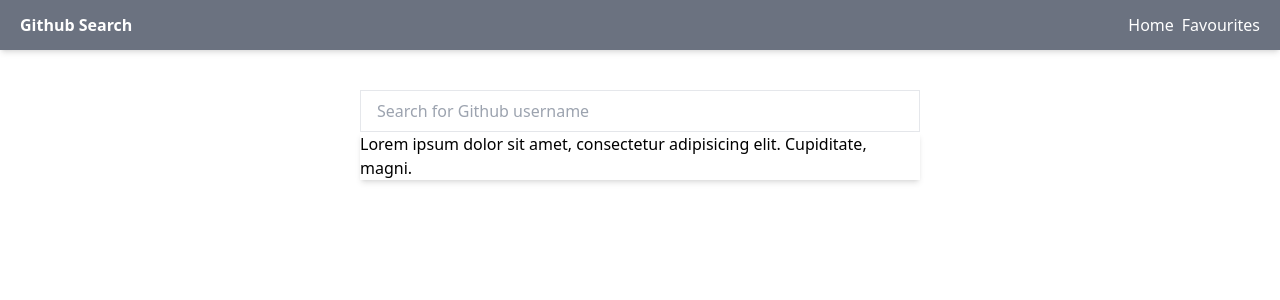
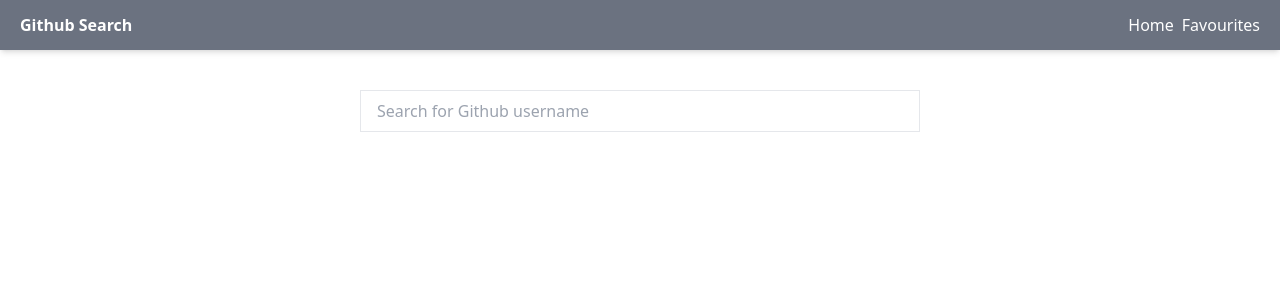
Before and after one commit to ekater1na/react-advanced-github, a React (Create React App) app: page / in a window 1280 px wide. Shown: the top 300 px of the page. Built offline with nearby package versions, Linux system fonts and the light colour scheme.

Commit message:
feat: add refetch

```diff
--- a/src/pages/HomePage.tsx
+++ b/src/pages/HomePage.tsx
@@ -1,17 +1,20 @@
 import React, { useEffect, useState } from 'react';
 import { useSearchUsersQuery } from '../store/github/github.api';
-import { useDebounce } from "../hooks/debounce";
+import { useDebounce } from '../hooks/debounce';
 
 export const HomePage = () => {
   const [search, setSearch] = useState('');
+  const [dropdown, setDropdown] = useState(false);
+
   const debounced = useDebounce(search);
   const { isLoading, isError, data } = useSearchUsersQuery(debounced, {
-    skip: debounced.length < 3
+    skip: debounced.length < 3,
+    refetchOnFocus: true
   });
 
   useEffect(() => {
-    console.log(search);
-  }, [debounced]);
+    setDropdown(debounced.length > 3 && data?.length! > 0);
+  }, [debounced, data]);
 
   return (
     <div className="flex justify-center pt-10 mx-auto h-screen w-screen">
@@ -25,9 +28,19 @@
           value={search}
           onChange={(e) => setSearch(e.target.value)}
         />
-        <div className="absolute top-[42px] left-0 right-0 max-h-[200px] shadow-md bg-white">
-          Lorem ipsum dolor sit amet, consectetur adipisicing elit. Cupiditate, magni.
-        </div>
+        {dropdown && (
+          <ul className="list-none absolute top-[42px] left-0 right-0 max-h-[200px] shadow-md bg-white overflow-y-scroll">
+            {isLoading && <p className="text-center">Loading...</p>}
+            {data?.map((user) => (
+              <li
+                key={user.id}
+                className="py-2 px-4 hover:bg-gray-500 hover:text-white transition-colors cursor-pointer"
+              >
+                {user.login}
+              </li>
+            ))}
+          </ul>
+        )}
       </div>
     </div>
   );
--- a/src/store/github/github.api.ts
+++ b/src/store/github/github.api.ts
@@ -6,6 +6,7 @@
   baseQuery: fetchBaseQuery({
     baseUrl: 'https://api.github.com/'
   }),
+  refetchOnFocus: true,
   endpoints: (build) => ({
     searchUsers: build.query<IUser[], string>({
       query: (search: string) => ({
--- a/src/store/index.ts
+++ b/src/store/index.ts
@@ -1,5 +1,6 @@
 import { configureStore } from '@reduxjs/toolkit';
 import { githubApi } from './github/github.api';
+import { setupListeners } from "@reduxjs/toolkit/query";
 
 export const store = configureStore({
   reducer: {
@@ -7,3 +8,5 @@
   },
   middleware: getDefaultMiddleware => getDefaultMiddleware().concat(githubApi.middleware)
 });
+
+setupListeners(store.dispatch)
```
